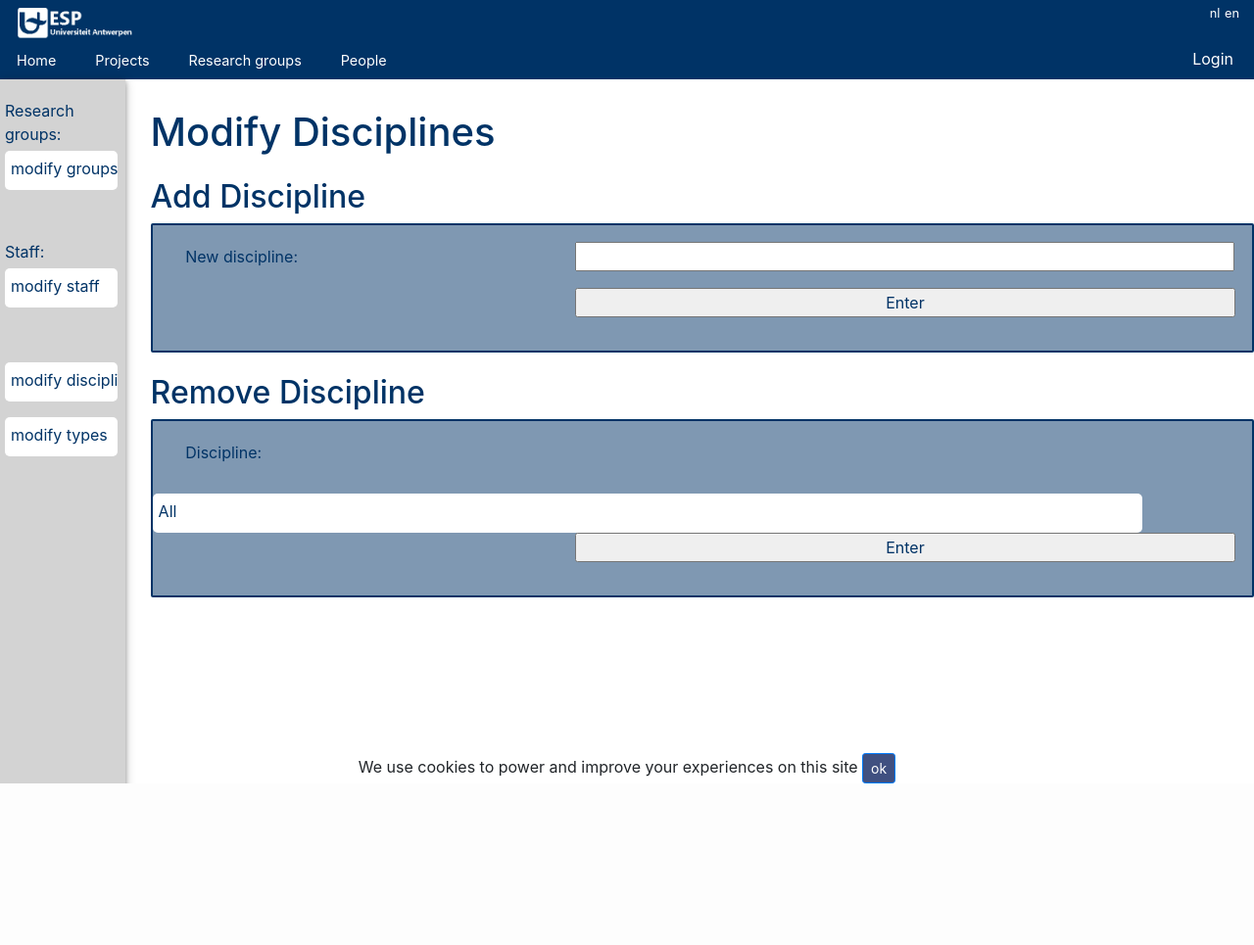
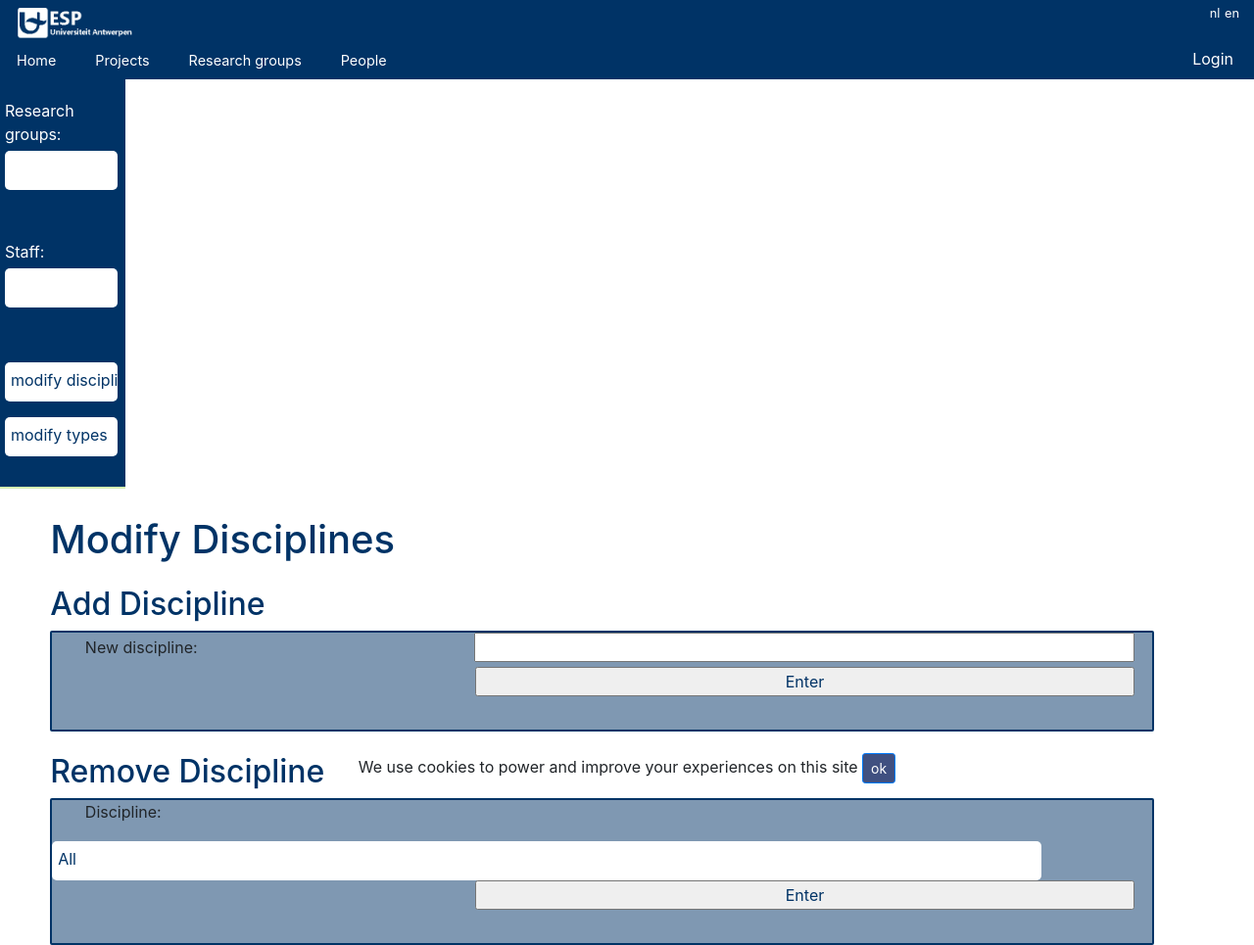
Before and after one commit to miguelDagrain/projectDatabases, a Flask app: page /administration/modify_disciplines in a window 1280 px wide. Shown: the whole page at 98% size. Before the commit the page ends 800 px from the top, so only its background shows below. Run offline with Flask 2, Linux system fonts and the light colour scheme; a database or web service that is not in the repository returns one stand-in record (values such as "Sample title"); some libraries are stand-ins or nearby versions.

Commit message:
Redesigned the search bar a bit, not too major

```diff
--- a/html/static/css/content-style.css
+++ b/html/static/css/content-style.css
@@ -1,8 +1,8 @@
 .page-content {
     display: inline-block;
     width: 88%;
-    margin-left: 12%;
-    margin-right: 0px;
+    margin-left: 4%;
+    margin-right: 5px;
     margin-top: 20px;
 }
 
--- a/html/static/css/dropdownSelection.css
+++ b/html/static/css/dropdownSelection.css
@@ -2,7 +2,7 @@
     margin-top: 10px;
     display: block;
     width: 90%;
-    color: #003366;
+    color: #ffffff;
     position: relative;
 }
 
--- a/html/static/css/multi-select.css
+++ b/html/static/css/multi-select.css
@@ -2,7 +2,7 @@
     margin-top: 10px;
     display: inline-block;
     width: 90%;
-    color: #003366;
+    color: #ffffff;
     position: relative;
 }
 
--- a/html/static/css/project-table-style.css
+++ b/html/static/css/project-table-style.css
@@ -1,7 +1,7 @@
 
 
 .project-table > tr, .th-1 {
-    width:58%;
+    width:55%;
 }
 
 .project-table > tr, .th-2 {
@@ -9,5 +9,5 @@
 }
 
 .project-table > tr, .th-3 {
-    width:12%;
+    width:15%;
 }
--- a/html/static/css/side-bar-style.css
+++ b/html/static/css/side-bar-style.css
@@ -1,13 +1,13 @@
 .side-bar {
-    position: fixed;
+    position: sticky;
     display: inline-flex;
     flex-direction: column;
     width: 10%;
     height: 100%;
-    background-color:#D3D3D3;
+    background-color:#003366;
     margin-left: 0;
     margin-top: 0;
-    box-shadow:0 2px 5px 0 rgba(0,0,0,0.3),0 2px 10px 0 rgba(0,0,0,0.25);
+    box-shadow:0 2px 0px 0 rgba(117, 211, 0, 0.3),0 2px 0px 0 rgb(255, 255, 255);
 }
 
 .side-bar > div {
@@ -17,10 +17,20 @@
     margin-bottom: 20px;
     margin-left: 5px;
     margin-right: 5px;
-    color:#003366;
+    color: #ffffff;
 }
 
-.side-bar > input, label {
+.side-bar > label {
+    display: block;
+    width: 90%;
+    margin-top: 20px;
+    margin-bottom: 20px;
+    margin-left: 5px;
+    margin-right: 5px;
+    color: #ffffff;
+}
+
+.side-bar > input {
     display: block;
     width: 90%;
     margin-top: 20px;
@@ -32,7 +42,7 @@
 
 .side-bar > label > input {
     background-color:white;
-    color:#003366;
+    color: #003366;
     width: 100%;
 }
 
```
